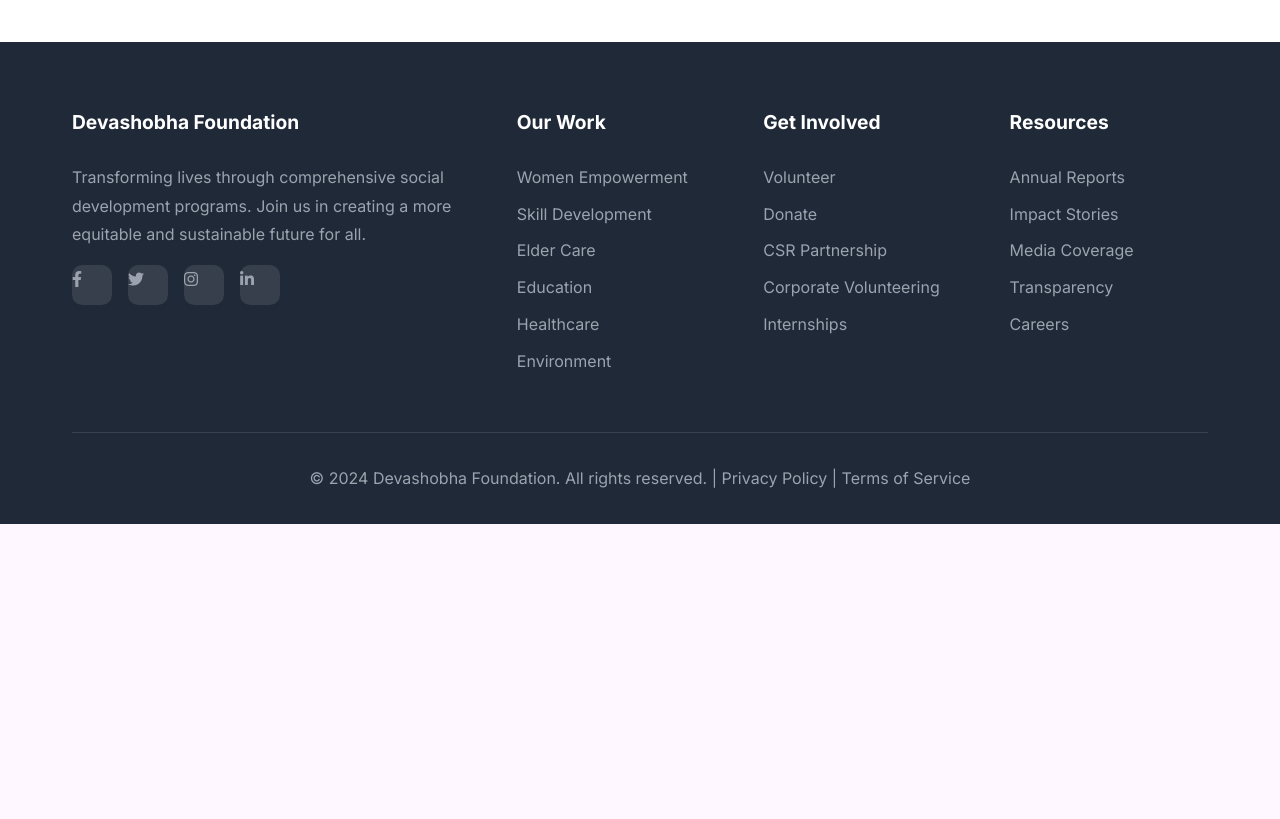
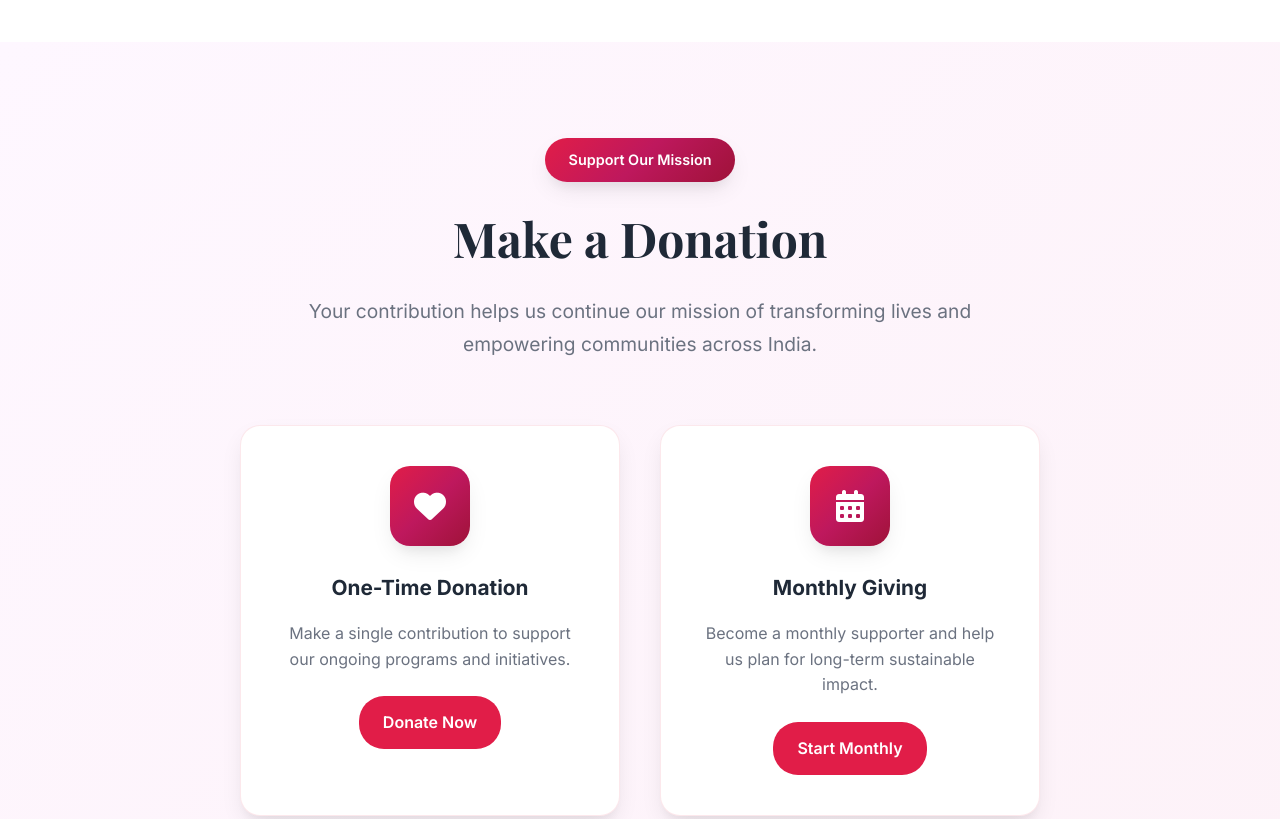
Before and after one commit to Xmen143/devashobha_ngo, a plain HTML site: page index.html in a window 1280 px wide. Shown: the part 8200-9019 px from the top of the page. Before the commit the page ends 8724 px from the top, so only its background shows below. Drawn offline with nearby package versions, Linux system fonts and the light colour scheme.

Commit message:
Update index.html

```diff
--- a/index.html
+++ b/index.html
@@ -1067,7 +1067,7 @@
         <li><a href="#contact" class="nav-link">Contact</a></li>
       </ul>
 
-      <a href="#donate" class="cta-button">Donate Now</a>
+      <a href="#contact" class="cta-button">Donate Now</a>
 
       <div class="mobile-menu-toggle">
         <span></span>
@@ -1515,6 +1515,43 @@
     </div>
   </section>
 
+<!-- Add this new section before the footer -->
+<section id="donate" class="volunteer-section">
+  <div class="container">
+    <div class="section-header">
+      <div class="section-badge">Support Our Mission</div>
+      <h2 class="section-title">Make a Donation</h2>
+      <p class="section-subtitle">
+        Your contribution helps us continue our mission of transforming lives and empowering communities across India.
+      </p>
+    </div>
+
+    <div class="volunteer-grid" style="max-width: 800px; margin: 0 auto;">
+      <div class="volunteer-card">
+        <div class="volunteer-icon">
+          <i class="fas fa-heart"></i>
+        </div>
+        <h3 class="volunteer-title">One-Time Donation</h3>
+        <p class="volunteer-description">
+          Make a single contribution to support our ongoing programs and initiatives.
+        </p>
+        <a href="mailto:donations@devashobhafoundation.org" class="volunteer-btn">Donate Now</a>
+      </div>
+
+      <div class="volunteer-card">
+        <div class="volunteer-icon">
+          <i class="fas fa-calendar-alt"></i>
+        </div>
+        <h3 class="volunteer-title">Monthly Giving</h3>
+        <p class="volunteer-description">
+          Become a monthly supporter and help us plan for long-term sustainable impact.
+        </p>
+        <a href="mailto:donations@devashobhafoundation.org" class="volunteer-btn">Start Monthly</a>
+      </div>
+    </div>
+  </div>
+</section>
+
   <!-- Footer -->
   <footer class="footer">
     <div class="container">
```
